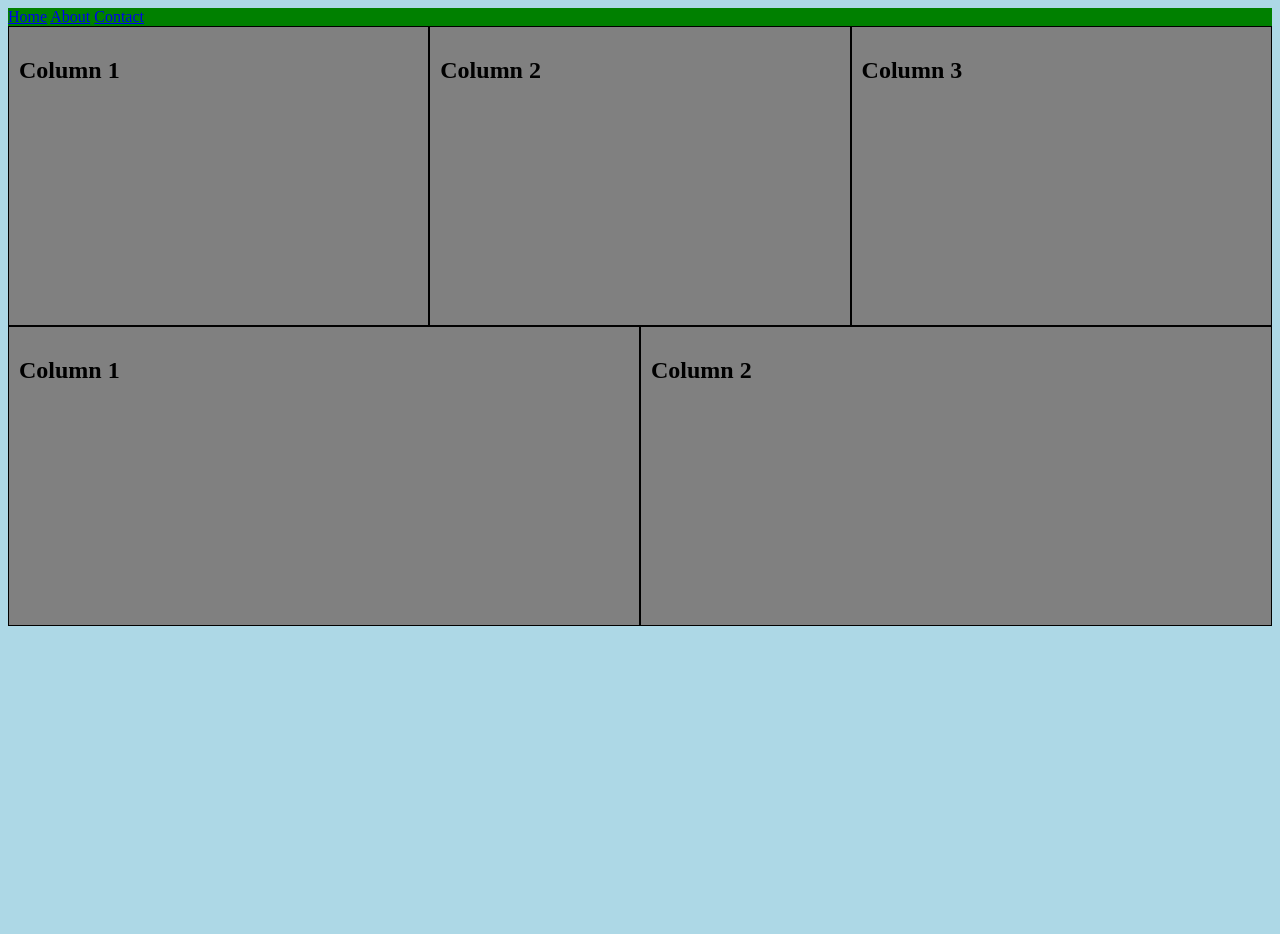
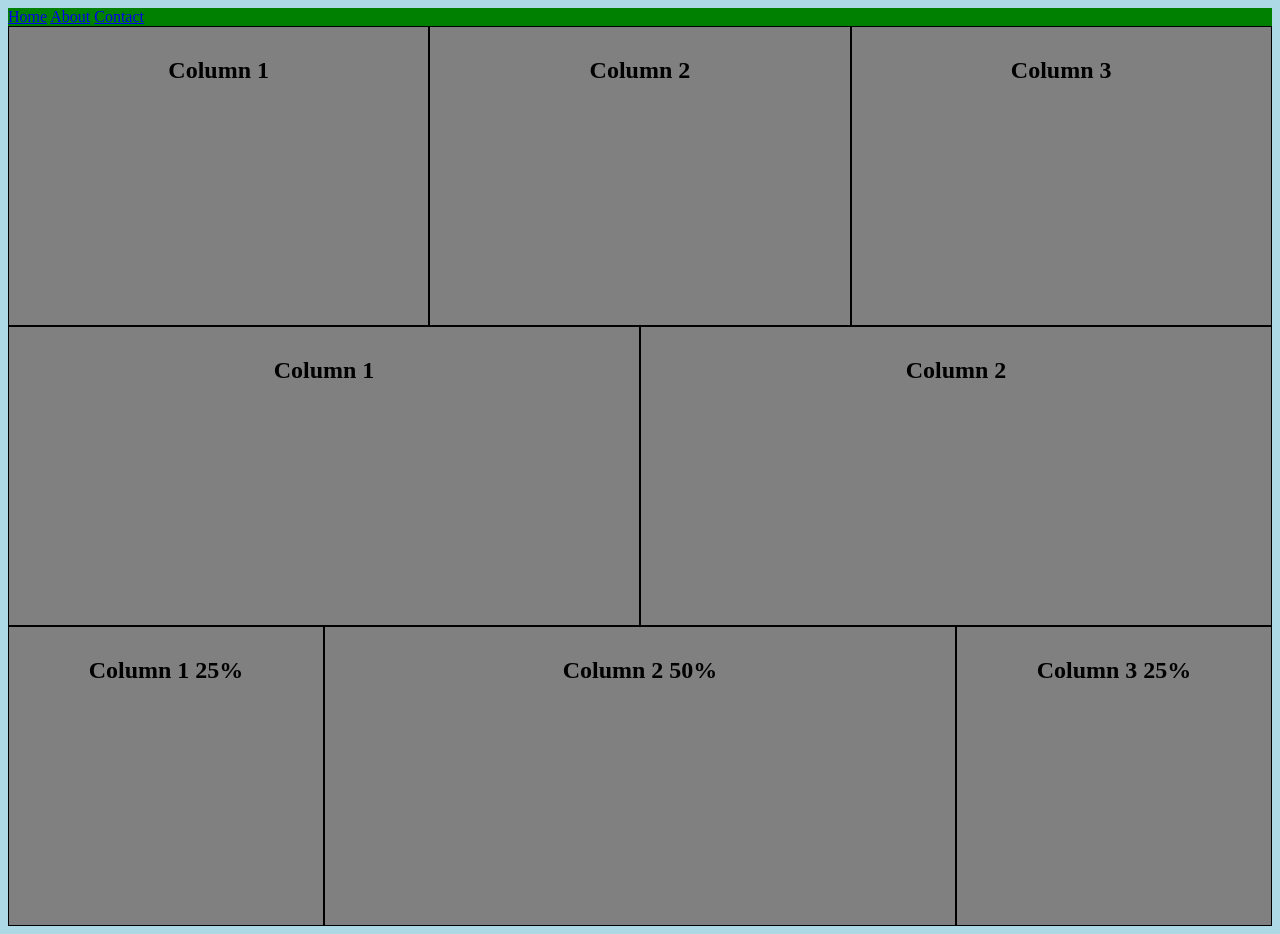
Before and after one commit to J-Matlock559/W4B-Day8, a plain HTML site: page index.html in a window 1280 px wide. Before the commit the page ends 800 px from the top, so only its background shows below. Drawn offline with Linux system fonts and the light colour scheme.

Commit message:
Added column formatting

```diff
--- a/css/style.css
+++ b/css/style.css
@@ -21,6 +21,7 @@ nav{
     background-color: grey;
     padding: 10px;
     border: 1px solid black;
+    text-align: center;
 }
 
 
--- a/index.html
+++ b/index.html
@@ -43,5 +43,20 @@
             </div>
        </div>
 
+       <div class="row">
+           <div class="column col-25">
+               <h2>Column 1 25%</h2>
+           </div>
+
+           <div class="column col-50">
+               <h2>Column 2 50%</h2>
+
+           </div>
+
+           <div class="column col-25">
+               <h2>Column 3 25%</h2>
+           </div>
+       </div>
+
     </body>
 </html>
```
